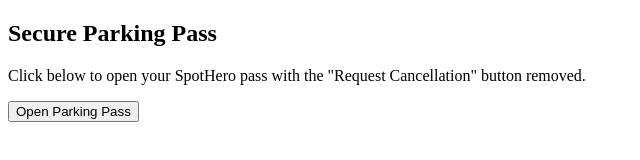
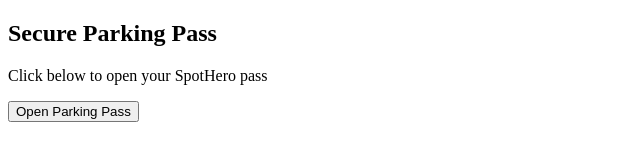
Before and after one commit to lmirayo16/SpotheroParkingPass, a plain HTML site: page index.html in a window 1280 px wide. Shown: the whole page, without its empty margins (0-640 px from the left). Drawn offline with Linux system fonts and the light colour scheme.

Commit message:
Update index.html

```diff
--- a/index.html
+++ b/index.html
@@ -23,7 +23,7 @@
 </head>
 <body>
     <h2>Secure Parking Pass</h2>
-    <p>Click below to open your SpotHero pass with the "Request Cancellation" button removed.</p>
+    <p>Click below to open your SpotHero pass </p>
     <button onclick="openPass()">Open Parking Pass</button>
 </body>
 </html>
```
